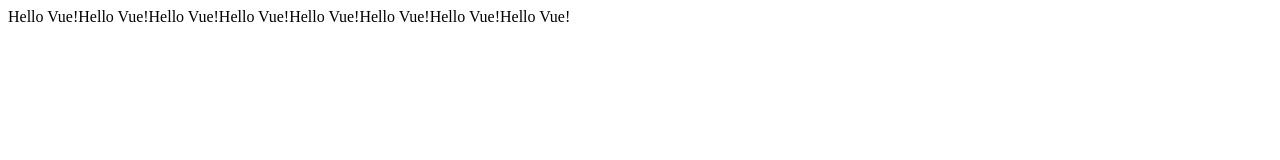
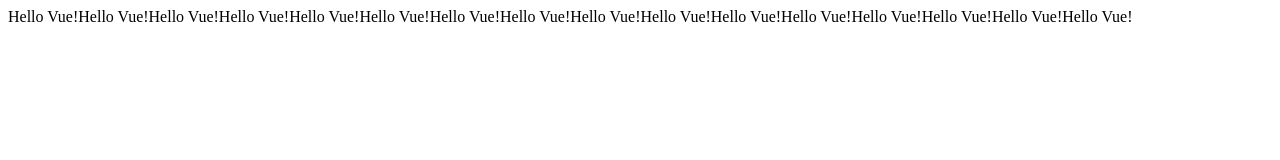
Before and after one commit to bmsherry/v-ellipsis, a website: page index.html in a window 1280 px wide. Drawn offline with nearby package versions, Linux system fonts and the light colour scheme.

Commit message:
commit readme

```diff
--- a/index.html
+++ b/index.html
@@ -20,7 +20,7 @@
     const app = new Vue({
         el: '#app',
         data: {
-            message: 'Hello Vue!Hello Vue!Hello Vue!Hello Vue!Hello Vue!Hello Vue!Hello Vue!Hello Vue!'
+            message: 'Hello Vue!Hello Vue!Hello Vue!Hello Vue!Hello Vue!Hello Vue!Hello Vue!Hello Vue!Hello Vue!Hello Vue!Hello Vue!Hello Vue!Hello Vue!Hello Vue!Hello Vue!Hello Vue!'
         }
     })
 </script>
```
Also changed, not shown: README.md.
